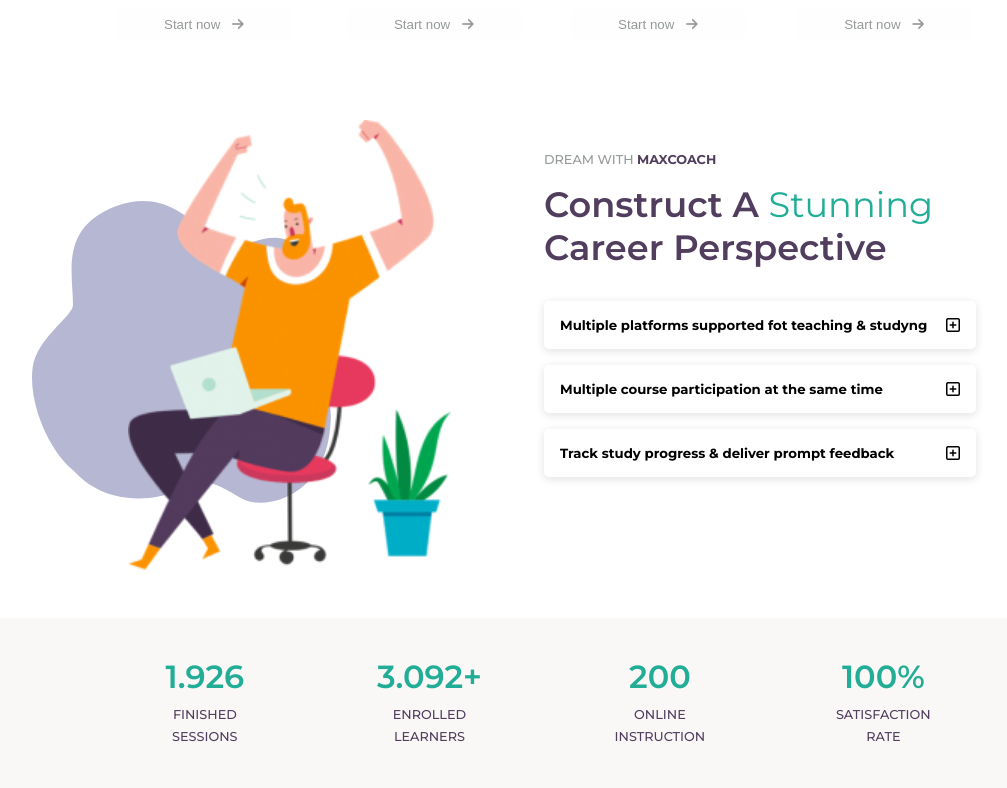
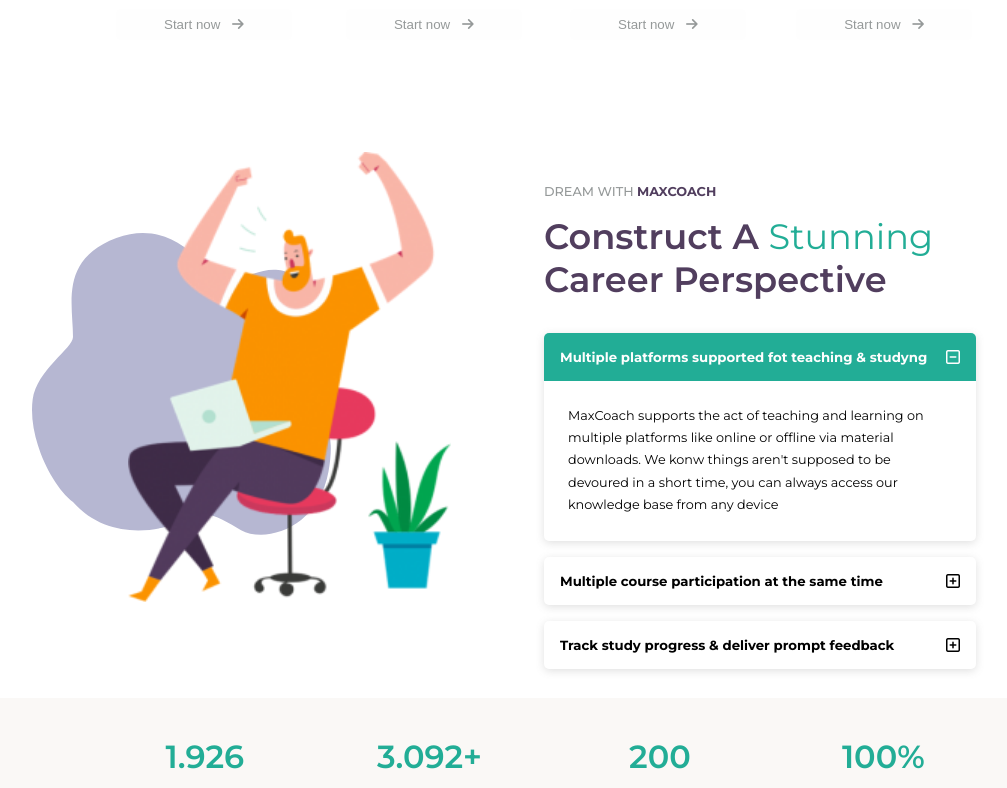
Before and after one commit to AndreaFumagalli4/proj-html-vuejs, a Vue app: page / in a window 1280 px wide. Shown: the part 1080-1868 px from the top of the page, without its empty margins (96-1103 px from the left). Built offline with nearby package versions, Linux system fonts and the light colour scheme.

Commit message:
add card view at click into CarrerPropsComp

```diff
--- a/src/App.vue
+++ b/src/App.vue
@@ -48,6 +48,11 @@
     }
   }
 
+  .bg-green {
+    background-color: $detail-color;
+    color: $sec-bg-color;
+  }
+
   section {
     margin-bottom: 3rem;
   }
--- a/src/components/MainComponents/BuildDreamComp.vue
+++ b/src/components/MainComponents/BuildDreamComp.vue
@@ -64,6 +64,10 @@
 
 <style lang="scss" scoped>
 
+    section.build-dream{
+        margin-bottom: 5rem;
+    }
+
     h2 {
         padding-bottom: 3rem;
 
--- a/src/components/MainComponents/CareerProspCard.vue
+++ b/src/components/MainComponents/CareerProspCard.vue
@@ -5,27 +5,29 @@
 
     props: {
         infoTitle: String,
-        infoText: String
+        infoText: String,
+        isActive: Boolean,
+        index: Number
     },
 
-    data() {
-        return {
+    methods: {
 
-        }
     }
 }
 </script>
 
 <template>
     <div class="card">
-        <div class="top-section flex">
+        <div class="top-section flex"
+        :class="(isActive) ? 'bg-green' : ''"
+        @click="$emit('switchInfo', index)">
             <h5>
                 {{ infoTitle }}
             </h5>
-            <i class="fa-regular fa-square-plus"></i>
-            <i class="fa-regular fa-square-minus"></i>
+            <i v-if="(!isActive)" class="fa-regular fa-square-plus"></i>
+            <i v-else class="fa-regular fa-square-minus"></i>
         </div>
-        <div class="bottom-section">
+        <div v-show="(isActive)" class="bottom-section">
             <p>
                 {{ infoText }}
             </p>
@@ -40,18 +42,19 @@
         border-radius: 5px;
         overflow: hidden;
         box-shadow: rgba(99, 99, 99, 0.2) 0px 2px 8px 0px;
+
         div.top-section {
             padding: 1rem;
             justify-content: space-between;
+            cursor: pointer;
 
-            i.fa-square-minus {
-                display: none;
+            &:hover {
+                background-color: $detail-color;
             }
         }
 
         div.bottom-section {
-            padding: 1rem;
-            display: none;
+            padding: 1.5rem;
         }
     }
 </style>
--- a/src/components/MainComponents/CareerProspComp.vue
+++ b/src/components/MainComponents/CareerProspComp.vue
@@ -1,4 +1,5 @@
 <script>
+import { store } from '../../store';
 import CareerProspCard from './CareerProspCard.vue';
 
 export default {
@@ -10,20 +11,35 @@
 
     data () {
         return {
-            infoList: [
-                {
-                    title: 'Multiple platforms supported fot teaching & studyng',
-                    text: 'MaxCoach supports the act of teaching and learning on mmultiple platforms like online or offline via material downloads. We konw things aren\'t supposed to be devoured in a  short time, you can always access our knowledge base from any device'
-                },
-                {
-                    title: 'Multiple course participation at the same time',
-                    text: 'MaxCoach supports the act of teaching and learning on mmultiple platforms like online or offline via material downloads. We konw things aren\'t supposed to be devoured in a  short time, you can always access our knowledge base from any device'
-                },
-                {
-                    title: 'Track study progress & deliver prompt feedback',
-                    text: 'MaxCoach supports the act of teaching and learning on mmultiple platforms like online or offline via material downloads. We konw things aren\'t supposed to be devoured in a  short time, you can always access our knowledge base from any device'
-                },
-            ],
+            store,
+            isOpen: true,
+        }
+    },
+
+    methods: {
+        getOtherInfo(activeIndex){
+
+            if (this.store.coursesInfoList[activeIndex].isActive) {
+                console.log(this.isOpen);
+                this.isOpen = false;
+                console.log(this.isOpen);
+            }
+
+            if (this.isOpen === false) {
+                console.log(`isActive = ${this.store.coursesInfoList[activeIndex].isActive}`);
+                this.store.coursesInfoList[activeIndex].isActive = false;
+                console.log(`isActive = ${this.store.coursesInfoList[activeIndex].isActive}`);
+            }
+
+            this.store.coursesInfoList[activeIndex].isActive = !(this.store.coursesInfoList[activeIndex].isActive);
+
+            for (let i = 0; i < this.store.coursesInfoList.length; i++){
+                if (this.store.coursesInfoList[i].isActive) {
+                    this.store.coursesInfoList[i].isActive = false;
+                }
+            }
+
+            console.log(`isActive alla fine è = ${this.store.coursesInfoList[activeIndex].isActive}`);
         }
     }
 }
@@ -43,9 +59,12 @@
                     Construct A <span>Stunning</span> Career Perspective
                 </h2>
                 <div class="cards">
-                    <CareerProspCard v-for="infoEl in infoList"
-                        :infoTitle="infoEl.title"
-                        :infoText="infoEl.text" />
+                    <CareerProspCard v-for="(CoursesInfoEl, index) in store.coursesInfoList"
+                        :infoTitle="CoursesInfoEl.title"
+                        :infoText="CoursesInfoEl.text"
+                        :isActive="CoursesInfoEl.isActive"
+                        :index="index"
+                        @switchInfo="getOtherInfo"/>
                 </div>
             </div>
         </div>
@@ -60,6 +79,7 @@
 
     section.career-prospective {
         position: relative;
+        margin-bottom: 6rem;
 
         div.container {
             height: 450px;
--- a/src/store.js
+++ b/src/store.js
@@ -1,6 +1,23 @@
 import { reactive } from 'vue';
 
 export const store = reactive({
+    coursesInfoList: [
+        {
+            title: 'Multiple platforms supported fot teaching & studyng',
+            text: 'MaxCoach supports the act of teaching and learning on multiple platforms like online or offline via material downloads. We konw things aren\'t supposed to be devoured in a  short time, you can always access our knowledge base from any device',
+            isActive: true,
+        },
+        {
+            title: 'Multiple course participation at the same time',
+            text: 'MaxCoach supports the act of teaching and learning on mmultiple platforms like online or offline via material downloads. We konw things aren\'t supposed to be devoured in a  short time, you can always access our knowledge base from any device',
+            isActive: false,
+        },
+        {
+            title: 'Track study progress & deliver prompt feedback',
+            text: 'MaxCoach supports the act of teaching and learning on mmultiple platforms like online or offline via material downloads. We konw things aren\'t supposed to be devoured in a  short time, you can always access our knowledge base from any device',
+            isActive: false,
+        },
+    ],
     courseInfoList: [
         {
             image: 'course-02-480x298.jpg',
--- a/src/styles/general.scss
+++ b/src/styles/general.scss
@@ -33,3 +33,11 @@
 .flex-align-center {
     align-items: center;
 }
+
+.none {
+    display: none;
+}
+
+.d-view{
+    display: block;
+}
```
